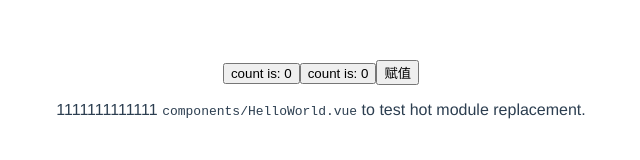
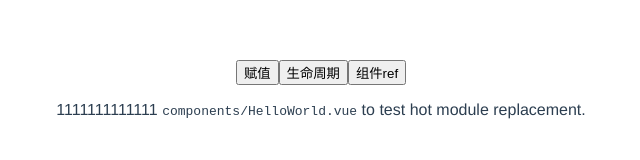
Before and after one commit to rzh11111111/vue3-test, a Vue app: page / in a window 1280 px wide. Shown: the top 160 px of the page, without its empty margins (319-959 px from the left). Built offline with nearby package versions, Linux system fonts and the light colour scheme.

Commit message:
feat;ref,生命周期

```diff
--- a/src/router/index.js
+++ b/src/router/index.js
@@ -14,6 +14,16 @@ const routes = [
     path: "/datatype",
     name: "datatype",
     component: ()=>import('../views/datatype.vue'),
+  },
+  {
+    path: "/life",
+    name: "life",
+    component: ()=>import('../views/life.vue'),
+  },
+  {
+    path: "/ref",
+    name: "ref",
+    component: ()=>import('../views/ref.vue'),
   },
   {
     path: "/test1",
--- a/src/views/home.vue
+++ b/src/views/home.vue
@@ -1,9 +1,6 @@
 <template>
-  <h1>{{ msg }}</h1>
 
-  <button type="button" @click="count++">count is: {{ count }}</button>
-   <button type="button" @click="countjia">count is: {{ count }}</button>
- <button type="button" v-for="(item,index) in page" :key="index" @click="topush()"> {{ item.name }}</button>
+ <button type="button" v-for="(item,index) in page" :key="index" @click="topush(item.push)"> {{ item.name }}</button>
   <p>
     1111111111111
     <code>components/HelloWorld.vue</code> to test hot module replacement.
@@ -19,22 +16,28 @@ defineProps({
 const page = reactive([
     {
         name:'赋值',
-        push:'datatype'
-    }
+        push:'/datatype'
+    },
+    {
+        name:'生命周期',
+        push:'/life'
+    },
+    {
+        name:'组件ref',
+        push:'/ref'
+    },
 ] )
 
 
-const count = ref(0)
-function countjia(){
-  count.value++;
-}
+
 onBeforeMount(()=>{
   console.log('onBeforeMount')
 })
 
 const router = useRouter();
-const topush = () => {
-    router.push({path:'/datatype',query:{num:1}})
+const topush = (val) => {
+  console.log(val)
+    router.push({path:val,query:{num:1}})
 }
 
 </script>
--- /dev/null
+++ b/src/views/life.vue
@@ -0,0 +1,55 @@
+<template>
+    生命周期
+    <br />
+    <button type="button" @click="count++">count is: {{ count }}</button>
+</template>
+<script setup>
+import { onBeforeMount, onMounted, onBeforeUpdate, onUpdated, onBeforeUnmount, onUnmounted, onRenderTracked, onRenderTriggered, ref } from 'vue'
+
+
+
+
+onBeforeMount(() => {
+    console.log('beforeMount')
+})
+onMounted(() => {
+    console.log('mounted')
+})
+onBeforeUpdate(() => {
+    console.log('beforeUpdate')
+})
+onUpdated(() => {
+    console.log('updated')
+})
+onBeforeUnmount(() => {
+    console.log('beforeUnmount')
+})
+onUnmounted(() => {
+    console.log('unmounted')
+})
+// 新增两个生命周期函数
+//每次渲染后重新收集响应式依赖
+onRenderTracked(({ key, target, type }) => {
+    // 跟踪虚拟DOM重新渲染时调用,钩子接收debugger event作为参数,此事件告诉你哪个操作跟踪了组件以及该操作的目标对象和键。
+    // type:set/get操作
+    // key:追踪的键
+    // target:重新渲染后的键
+    console.log("onRenderTracked");
+});
+//每次触发页面重新渲染时自动执行
+onRenderTriggered(({ key, target, type }) => {
+    //当虚拟DOM重新渲染被触发时调用,和renderTracked类似,接收debugger event作为参数,
+    // 此事件告诉你是什么操作触发了重新渲染,以及该操作的目标对象和键
+    console.log("onRenderTriggered");
+});
+
+const count = ref(0)
+</script>
+
+
+
+<style scoped>
+a {
+    color: #42b983;
+}
+</style>
--- /dev/null
+++ b/src/views/ref.vue
@@ -0,0 +1,41 @@
+<template>
+    <!-- setItemRef是一个方法 -->
+    <div v-for="item in list" :key="item" :ref="setItemRef">{{ item }}</div>
+
+
+</template>
+<script setup>
+import { reactive, onMounted,onBeforeUpdate } from 'vue'
+
+//基础数组数据
+const list = reactive([
+    11, 22, 33, 44
+])
+//基础数据的ref储存为一个数组
+const itemRefs = reactive([
+
+])
+
+const setItemRef = el => {
+    console.log(el, 'el')
+    if (el) {
+
+        itemRefs.push(el)
+    }
+}
+
+onMounted(() => {
+    console.log(itemRefs,itemRefs[0],'itemRefs')
+})
+onBeforeUpdate(() => {
+    itemRefs = []
+})
+</script>
+
+
+
+<style scoped>
+a {
+    color: #42b983;
+}
+</style>
```
Also changed, not shown: 1 other file (tests, documents, lock files or other folders).
